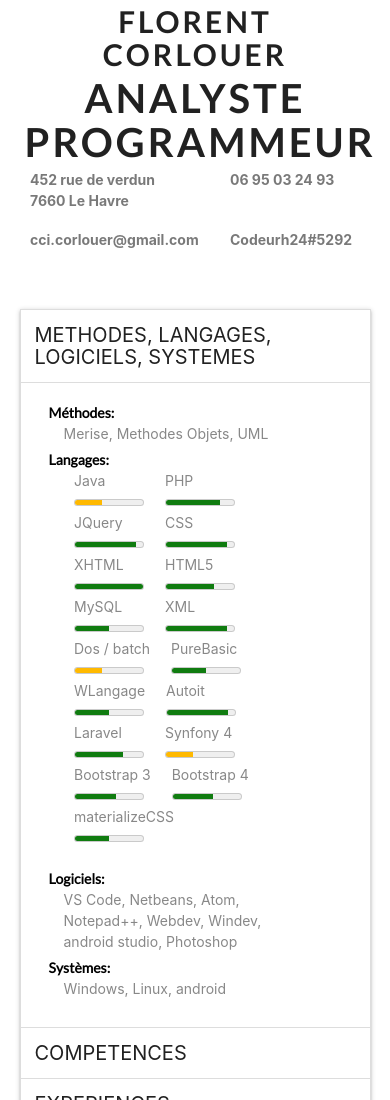
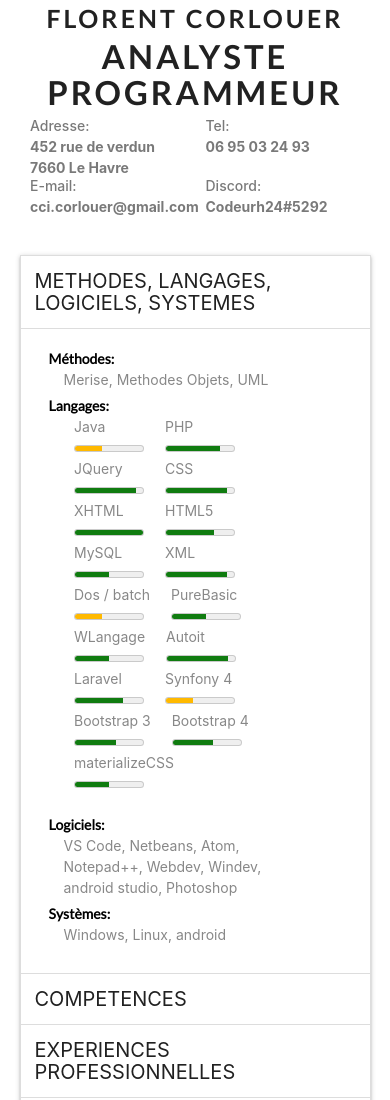
Before and after one commit to codeurH24/codeurh24.github.io, a plain HTML site: page index.html in a window 390 px wide. Shown: the top 1100 px of the page. Drawn offline with nearby package versions, Linux system fonts and the light colour scheme; files whose address does not match are found by name.

Commit message:
adaptation pour les erans entre 320 et 580 pixels

```diff
--- a/css/main.css
+++ b/css/main.css
@@ -86,8 +86,40 @@ h3{
   margin-bottom: -1px;
 }
 
+strong{
+  display: none;
+}
+
 @media screen and (max-width: 580px) {
   #coordonnes img{
     display: none;
   }
+  #coordonnes p{
+    display: block;
+  }
+  strong{
+    display: block;
+    text-align: left;
+  }
+  h1, h2 {;
+    font-size: 33px;
+  }
+  h1{
+    font-size: 25px;
+  }
 }
+@media screen and (max-width: 375px) {
+
+  strong{
+    margin-top: 15px;
+  }
+  .row .col {
+      float: none;
+  }
+  .row .col.s6 {
+    margin-left: unset;
+  }
+  #coordonnes .col {
+    height: auto;
+  }
+}
--- a/index.html
+++ b/index.html
@@ -24,18 +24,22 @@
       <div class="row" id="coordonnes">
         <div class="col s6 m5 offset-m1 l4 offset-l2 xl4 offset-xl2">
           <img src="image/SVG/home.svg" alt="home">
+          <strong>Adresse:</strong>
           <p class="valign-wrapper">452 rue de verdun 7660 Le Havre</p>
         </div>
         <div class="col s6  m5  l4 xl4 right-align">
           <img src="image/SVG/phone.svg" alt="phone" style="width: 35px;margin-right:7px;">
+          <strong>Tel:</strong>
           <p>06 95 03 24 93</p>
         </div>
         <div class="col s6  m5 offset-m1 l4 offset-l2 xl4 offset-xl2">
           <img src="image/SVG/mail.svg" alt="email">
+          <strong>E-mail:</strong>
           <p>cci.corlouer@gmail.com</p>
         </div>
         <div class="col s6  m5 l4 xl4 right-align">
           <img src="image/SVG/discord.svg" alt="discord" style="width: 50px;">
+          <strong>Discord:</strong>
           <p>Codeurh24#5292</p></div>
         </div>
 
```
